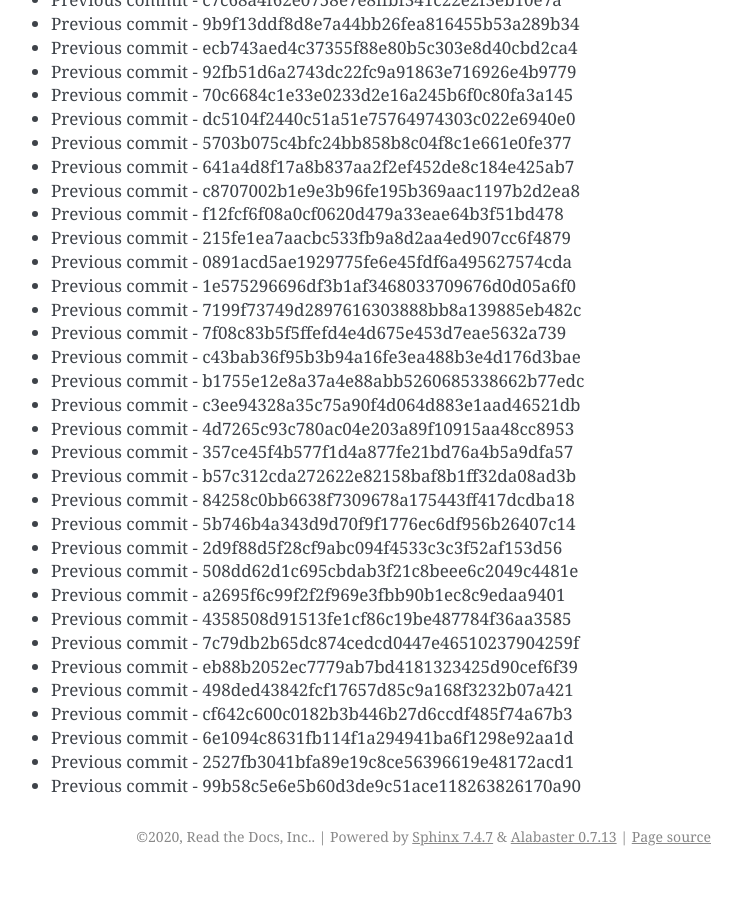
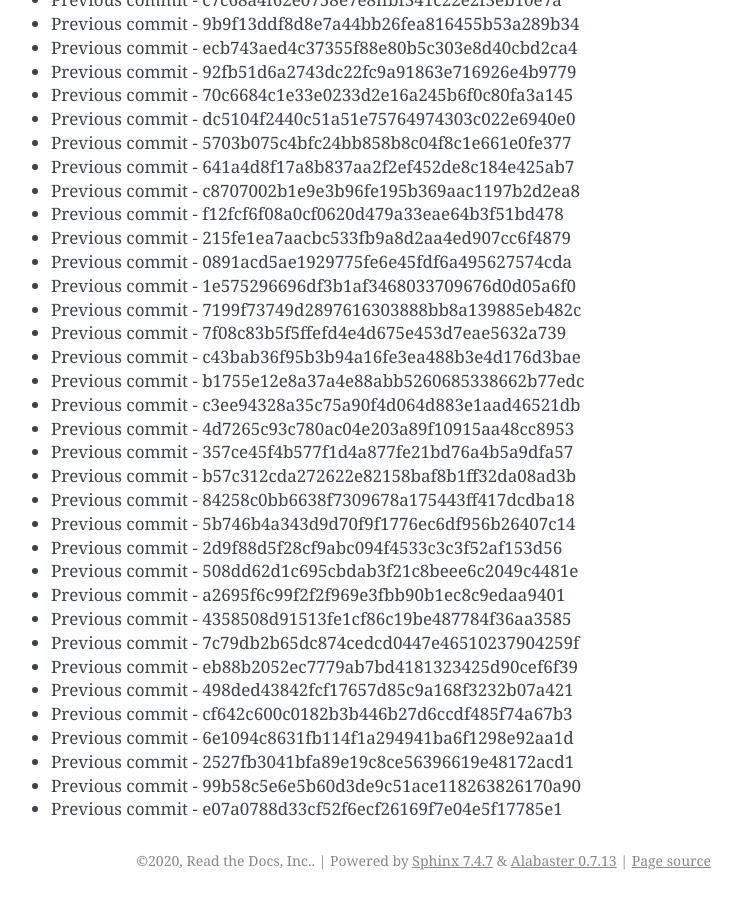
Before and after one commit to readthedocs/rtd-git-stresstest, a Sphinx documentation site: the page built from docs/updates.rst, in a window 1280 px wide and 900 px high, scrolled down 87966 px. Shown: the whole window, without its empty margins (399-1141 px from the left). Built offline with Sphinx 7.4.7, drawn with Linux system fonts in a browser that asks for light colours; before the commit the page ends 88842 px from its top, so only the background shows below that.

Commit message:
Generating commit from previous: e07a0788d33cf52f6ecf26169f7e04e5f17785e1

```diff
--- a/docs/updates.rst
+++ b/docs/updates.rst
@@ -3728,3 +3728,4 @@ It can be tested for any performance characteristics.
 * Previous commit - 6e1094c8631fb114f1a294941ba6f1298e92aa1d
 * Previous commit - 2527fb3041bfa89e19c8ce56396619e48172acd1
 * Previous commit - 99b58c5e6e5b60d3de9c51ace118263826170a90
+* Previous commit - e07a0788d33cf52f6ecf26169f7e04e5f17785e1
```
